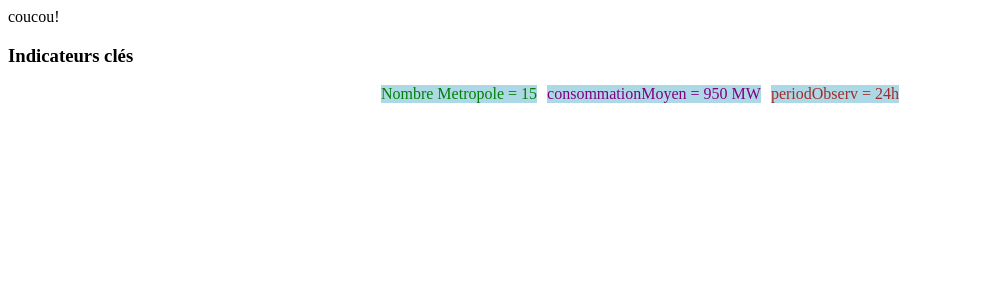
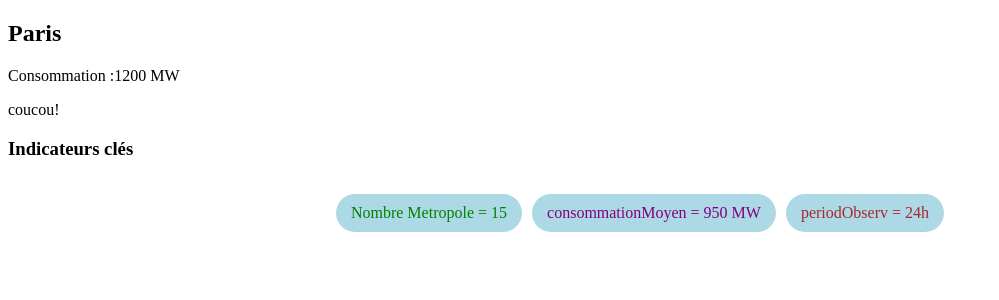
Before and after one commit to ChaBoxxHF/eco2mix-dashboard, a React (Vite) app: page / in a window 1280 px wide. Shown: the top 300 px of the page, without its empty margins (0-999 px from the left). Built offline with nearby package versions, Linux system fonts and the light colour scheme.

Commit message:
fin de la partie solo (il faudrait du css, ça arrive)

```diff
--- a/src/components/InfosPanel/InfosPanel.css
+++ b/src/components/InfosPanel/InfosPanel.css
@@ -1,22 +1,27 @@
 .indicator {
   display: flex;
   gap: 10px;
-  border-radius: 50px;
   justify-content: center;
-  margin: 0 auto;
+  padding: 1rem;
 }
 
 #ind1 {
   color: green;
   background-color: lightblue;
+  border-radius: 20px;
+  padding: 10px 15px;
 }
 
 #ind2 {
   color: purple;
   background-color: lightblue;
+  padding: 10px 15px;
+  border-radius: 20px;
 }
 
 #ind3 {
   color: brown;
   background-color: lightblue;
+  padding: 10px 15px;
+  border-radius: 20px;
 }
--- /dev/null
+++ b/src/components/MetropolisCard/MetropolisCard.jsx
@@ -0,0 +1,17 @@
+function MetropolisCard() {
+  const ville = "Paris";
+  const consommation = "1200 MW";
+  return (
+    <div className="metropolis-card">
+      <h2>{ville}</h2>
+      <div className="card-content">
+        <p>
+          <span className="label">Consommation :</span>
+          <span className="value">{consommation}</span>
+        </p>
+      </div>
+    </div>
+  );
+}
+
+export default MetropolisCard;
--- a/src/main.jsx
+++ b/src/main.jsx
@@ -1,11 +1,12 @@
 import { StrictMode } from "react";
 import { createRoot } from "react-dom/client";
 import "./index.css";
-import App from "./App.jsx";
 import InfosPanel from "./components/InfosPanel/InfoPanel.jsx";
+import MetropolisCard from "./components/MetropolisCard/MetropolisCard.jsx";
 
 createRoot(document.getElementById("root")).render(
   <StrictMode>
+    <MetropolisCard />
     <InfosPanel />
   </StrictMode>
 );
```
